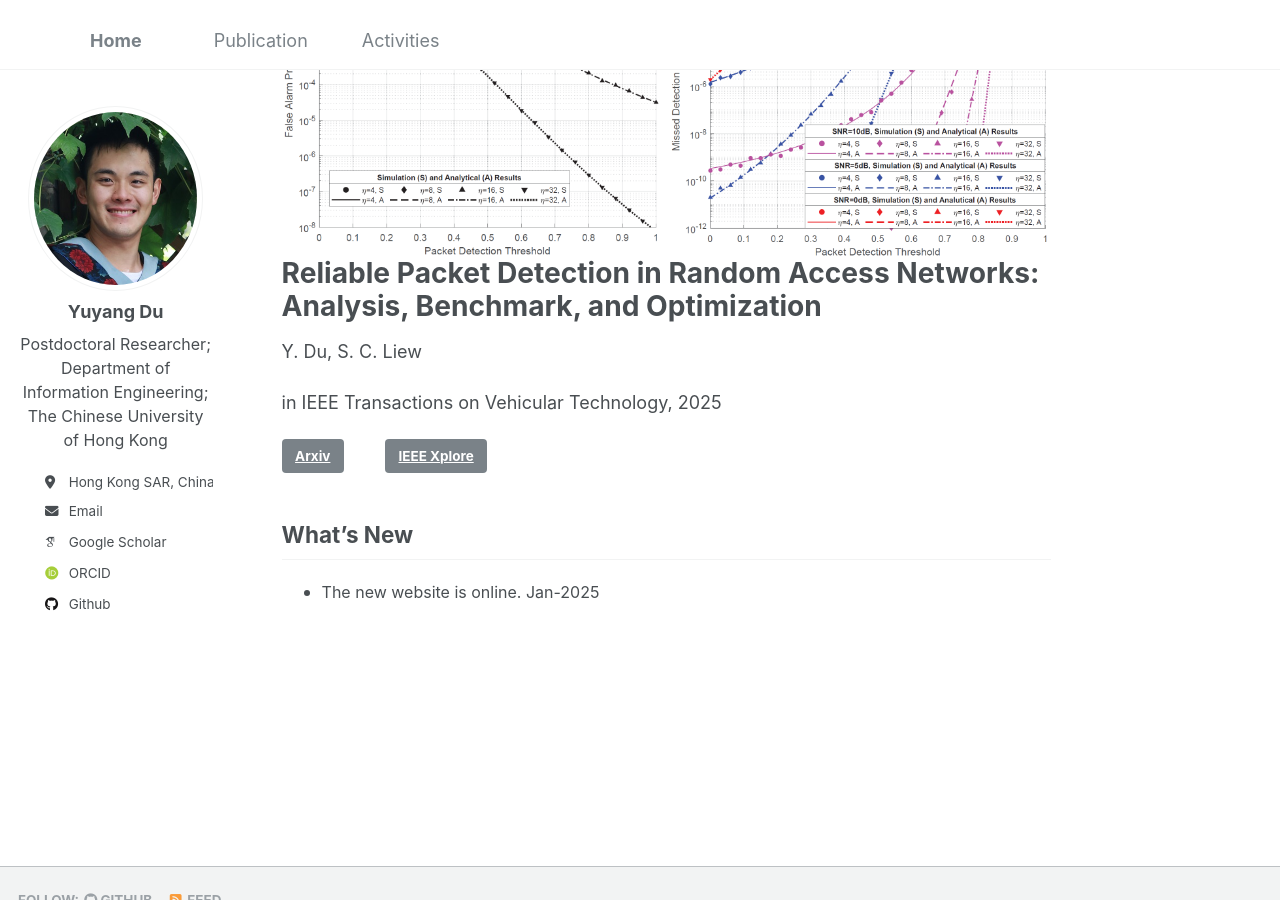
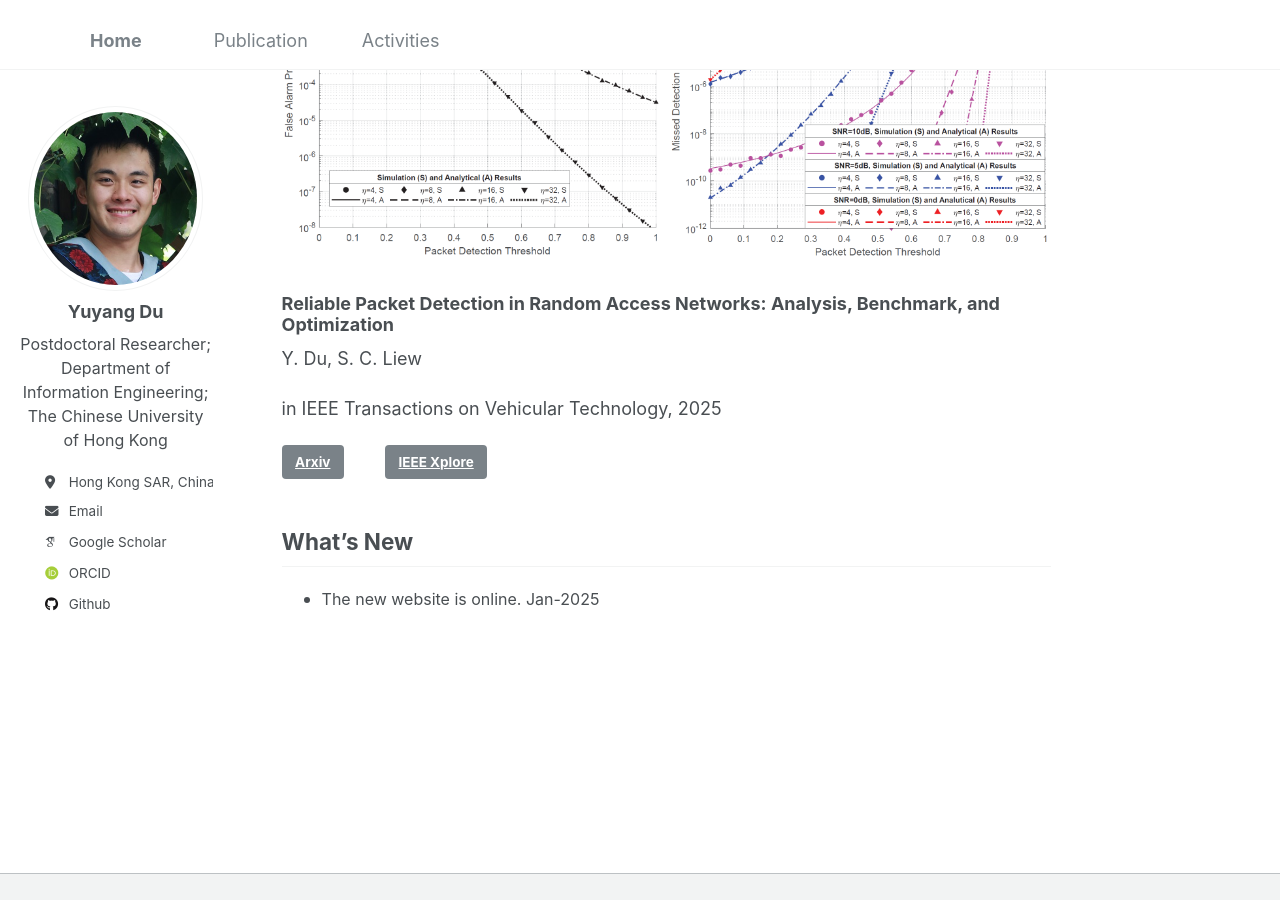
Before and after one commit to yuyangdu01/yuyangdu01.github.io, a Jekyll site: the page built from _pages/about.md, in a window 1280 px wide and 900 px high, scrolled down 652 px. Built offline with Jekyll 4.4.1, drawn with Linux system fonts in a browser that asks for light colours; some web fonts are replaced.

Commit message:
Update about.md

```diff
--- a/_pages/about.md
+++ b/_pages/about.md
@@ -18,7 +18,7 @@ Selected Publications <font size=3></font>
 <div class="row border-bottom-1">
   <div class="col-sm-5 col-md-4 col-lg-4 col-xl-4 m-auto"><img class="img-pub shadow-pub" src="images/1.png"></div>
   <div class="col align-self-center pub">
-    <h1 class="pub-title">Reliable Packet Detection in Random Access Networks: Analysis, Benchmark, and Optimization</h1>
+    <h3 class="pub-title">Reliable Packet Detection in Random Access Networks: Analysis, Benchmark, and Optimization</h3>
     <p class="pub-p">Y. Du, S. C. Liew</p>
     <p class="pub-p">in IEEE Transactions on Vehicular Technology, 2025</p>
     <a class="btn btn-primary" role="button" href="https://arxiv.org/pdf/2307.05224" target="_blank">Arxiv</a>&emsp;&emsp;
```
